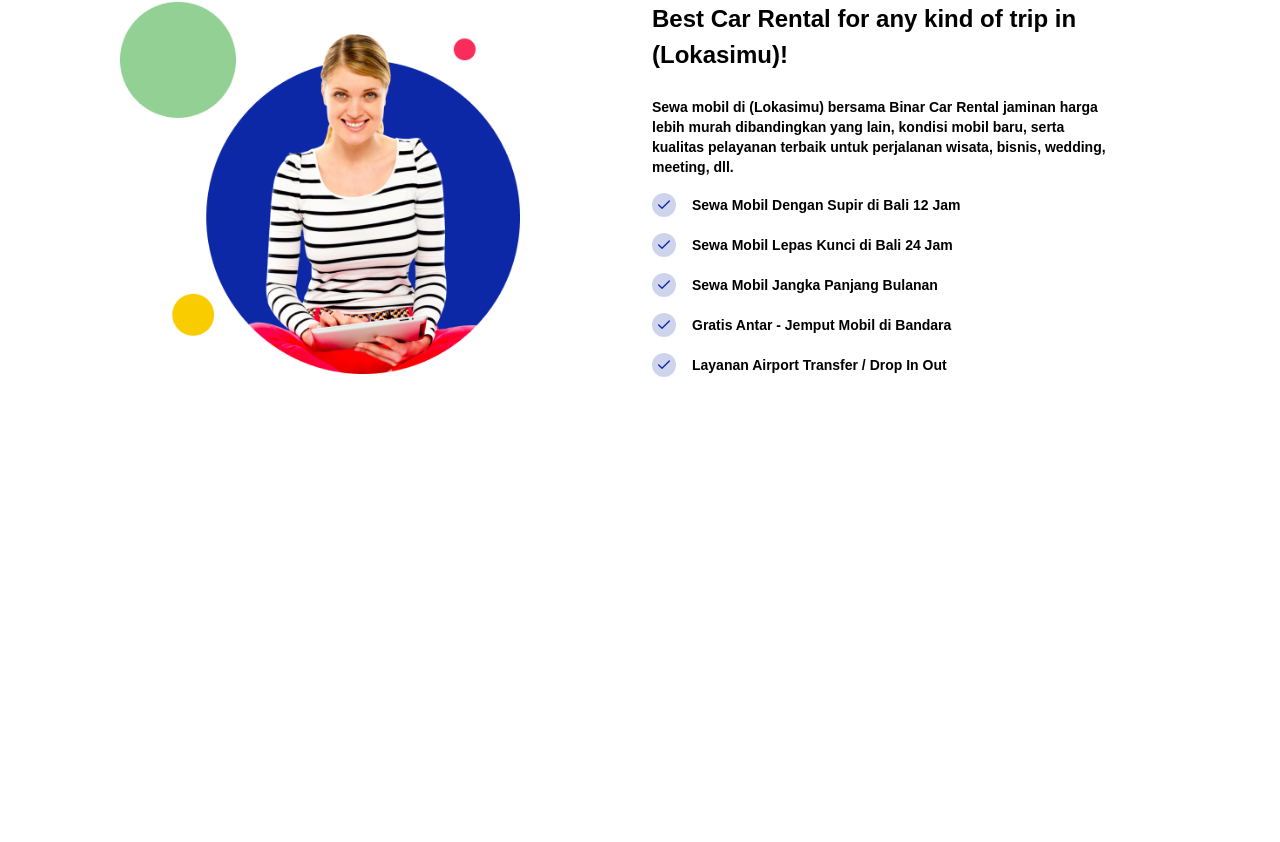
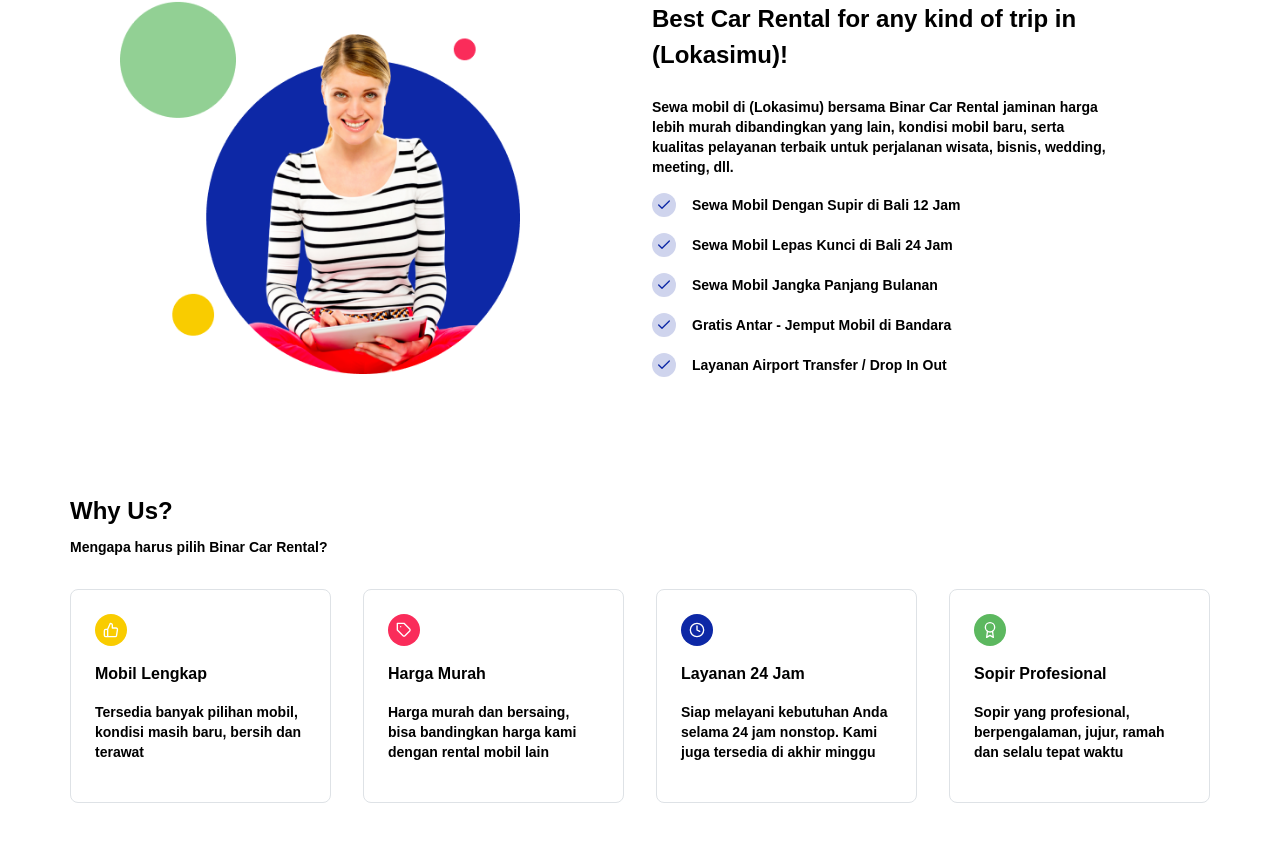
Before and after one commit to sandinofri/wave14-sandi-bcr-gold, a React (Vite) app: page / in a window 1280 px wide. Shown: the part 546-1388 px from the top of the page. Built offline with nearby package versions, Linux system fonts and the light colour scheme.

Commit message:
add why us component

```diff
--- a/src/App.jsx
+++ b/src/App.jsx
@@ -2,6 +2,10 @@
 import NavbarComponent from './component/NavbarComponent';
 import Header from './component/Header';
 import About from './component/About';
+import WhyUs from './component/WhyUs';
+
+
+
 
 
 const App = () => {
@@ -12,6 +16,8 @@
     <NavbarComponent/>
     <Header/>
     <About/>
+    <WhyUs/>
+
     </>
   );
 }
--- /dev/null
+++ b/src/component/WhyUs.jsx
@@ -0,0 +1,60 @@
+import React from "react";
+import { FiThumbsUp ,FiTag,FiClock,FiAward} from "react-icons/fi";
+import "../style/why.css";
+
+const WhyUs = () => {
+  return (
+    <>
+      <section className="why" id="why">
+        <div className="container p-0">
+          <h1>Why Us?</h1>
+          <p className="sub-title">Mengapa harus pilih Binar Car Rental?</p>
+          <div className="container-content">
+            <div className="border">
+              <span>
+                <FiThumbsUp width={20} color="#fff" />
+              </span>
+              <h6>Mobil Lengkap</h6>
+              <p>
+                Tersedia banyak pilihan mobil, kondisi masih baru, bersih dan
+                terawat
+              </p>
+            </div>
+            <div className="border">
+              <span>
+                <FiTag width={16} color="#fff" />
+              </span>
+              <h6>Harga Murah</h6>
+              <p>
+                Harga murah dan bersaing, bisa bandingkan harga kami dengan
+                rental mobil lain
+              </p>
+            </div>
+            <div className="border">
+              <span>
+                <FiClock width={16} color="#fff" />
+              </span>
+              <h6>Layanan 24 Jam</h6>
+              <p>
+                Siap melayani kebutuhan Anda selama 24 jam nonstop. Kami juga
+                tersedia di akhir minggu
+              </p>
+            </div>
+            <div className="border">
+              <span>
+                <FiAward width={16} color="#fff" />
+              </span>
+              <h6>Sopir Profesional</h6>
+              <p>
+                Sopir yang profesional, berpengalaman, jujur, ramah dan selalu
+                tepat waktu
+              </p>
+            </div>
+          </div>
+        </div>
+      </section>
+    </>
+  );
+};
+
+export default WhyUs;
--- a/src/style/navbar.css
+++ b/src/style/navbar.css
@@ -38,4 +38,8 @@
     width: 150px;
 
   }
+
+  .logo{
+    margin-left: 14px;
+  }
 }
--- /dev/null
+++ b/src/style/why.css
@@ -0,0 +1,107 @@
+.why .container-content {
+  display: flex;
+  flex-wrap: wrap;
+  gap: 32px;
+  margin-top: 32px;
+
+}
+
+.why .container-content div {
+  padding: 24px !important;
+  border-radius: 8px;
+  border: 1px solid var(--neutral-02, #d0d0d0);
+  flex: 3;
+}
+
+.why .container-content div:nth-child(1) span {
+  width: 32px;
+  height: 32px;
+  border-radius: 50px;
+  display: flex;
+  justify-content: center;
+  align-items: center;
+  padding: 2px;
+  background-color: var(--allert-warning, #f9cc00);
+}
+
+.why .container-content div:nth-child(2) span {
+    width: 32px;
+    height: 32px;
+    border-radius: 50px;
+    display: flex;
+    justify-content: center;
+    align-items: center;
+    padding: 2px;
+    background-color: #FA2C5A;
+  }
+
+  .why .container-content div:nth-child(3) span {
+    width: 32px;
+    height: 32px;
+    border-radius: 50px;
+    display: flex;
+    justify-content: center;
+    align-items: center;
+    padding: 2px;
+    background-color: #0D28A6;
+  }
+
+  .why .container-content div:nth-child(4) span {
+    width: 32px;
+    height: 32px;
+    border-radius: 50px;
+    display: flex;
+    justify-content: center;
+    align-items: center;
+    padding: 2px;
+    background-color: #5CB85F;
+  }
+
+
+.why h1 {
+  color: #000;
+  font-family: Arial;
+  font-size: 24px;
+  font-style: normal;
+  font-weight: 700;
+  line-height: 36px;
+}
+
+.why p {
+  color: #000;
+  font-family: Arial;
+  font-size: 14px;
+  font-style: normal;
+  font-weight: 700;
+  line-height: 20px;
+}
+
+.why h6 {
+  color: #000;
+  font-family: Arial;
+  font-size: 16px;
+  font-style: normal;
+  font-weight: 700;
+  line-height: 24px;
+  padding: 16px 0 8px 0;
+}
+
+@media(max-width:700px) and (min-width:1px){
+    .why h1,
+    .why .sub-title{
+        text-align: center;
+    }
+
+
+    .why .container-content {
+        display: flex;
+        flex-direction: column;
+        gap: 32px;
+        padding-right: 20px;
+        padding-left: 20px;
+        margin-top: 32px;
+
+      }
+
+
+}
```
